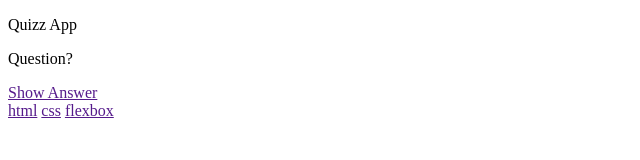
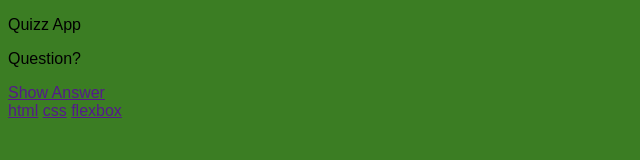
Before and after one commit to BrittaMaier/britta-quizapp, a plain HTML site: page index.html in a window 1280 px wide. Shown: the whole page, without its empty margins (0-640 px from the left). Drawn offline with Linux system fonts and the light colour scheme.

Commit message:
Add: Font, boxing and background color

```diff
--- a/global.css
+++ b/global.css
@@ -1,5 +1,15 @@
 :root {
+  /* Color variables*/
   --forrest-green: #3b7d23;
   --dark-forrest: #275317;
   --font-color: white;
 }
+*,
+*::before,
+*::after {
+  box-sizing: border-box;
+}
+body {
+  font-family: Arial, Helvetica, sans-serif;
+  background-color: var(--forrest-green);
+}
```
